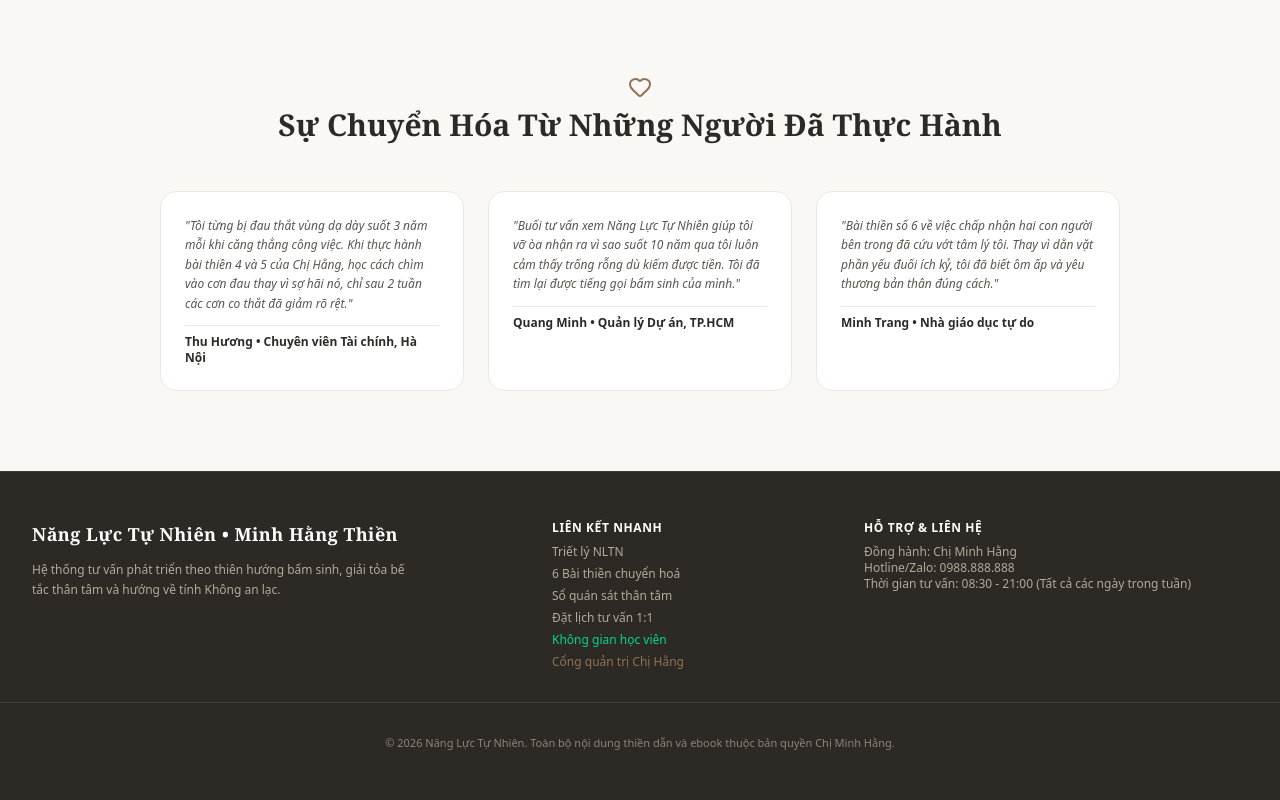
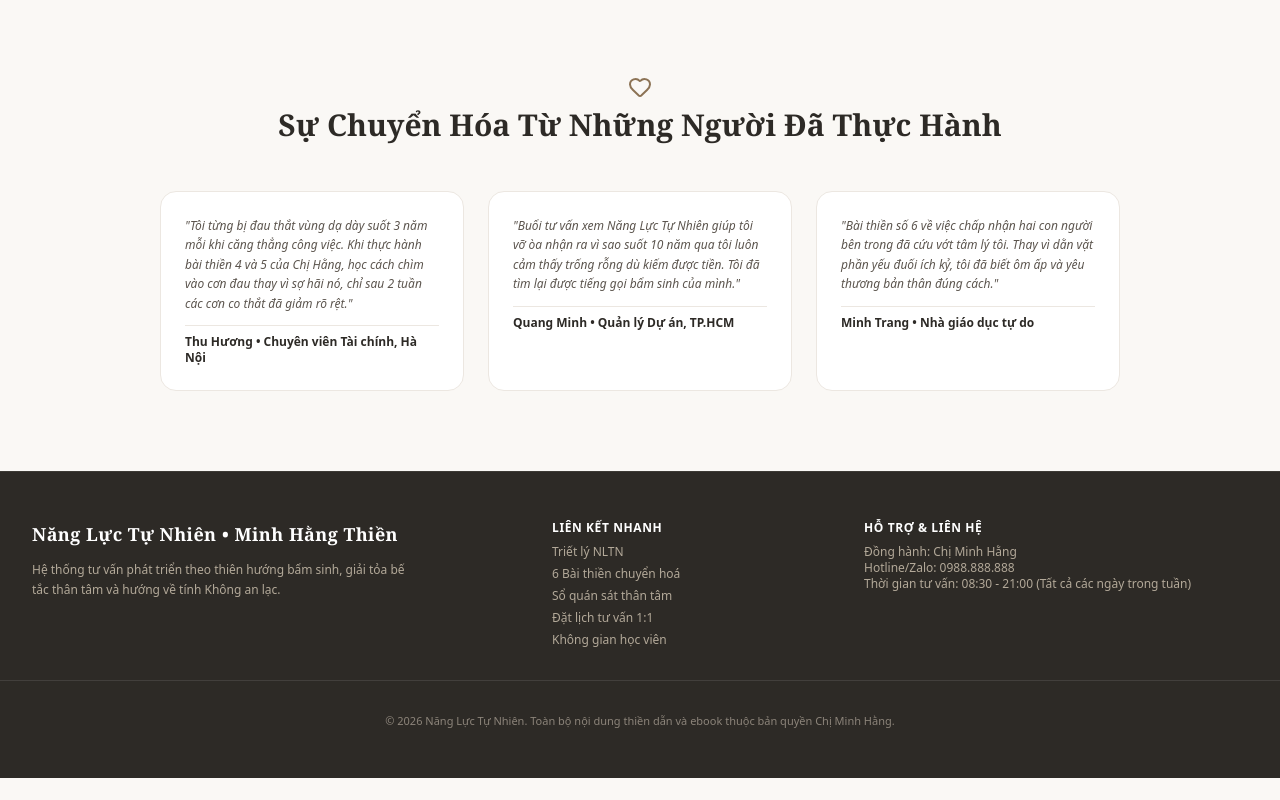
Before and after one commit to dattrinhtien/naturezen, a Next.js app: page / in a window 1280 px wide. Shown: the part 4335-5135 px from the top of the page. After the commit the page ends 5113 px from the top, so only its background shows below. Built offline with nearby package versions, Linux system fonts and the light colour scheme; no server answers.

Commit message:
fix: remove public admin portal link from landing page footer

```diff
--- a/src/app/page.tsx
+++ b/src/app/page.tsx
@@ -461,8 +461,7 @@ export default function Home() {
               <li><a href="#chuoi-thien" className="hover:text-white">6 Bài thiền chuyển hoá</a></li>
               <li><Link href="/journal" className="hover:text-white">Sổ quán sát thân tâm</Link></li>
               <li><Link href="/booking" className="hover:text-white">Đặt lịch tư vấn 1:1</Link></li>
-              <li><Link href="/dashboard" className="hover:text-white text-emerald-400 font-medium">Không gian học viên</Link></li>
-              <li><Link href="/admin" className="hover:text-white text-[#8C7355]">Cổng quản trị Chị Hằng</Link></li>
+              <li><Link href="/dashboard" className="hover:text-white">Không gian học viên</Link></li>
             </ul>
           </div>
 
```
